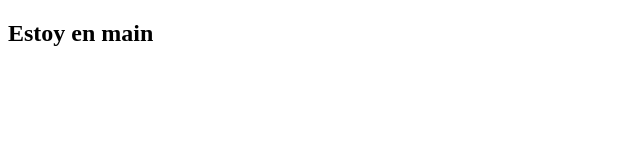
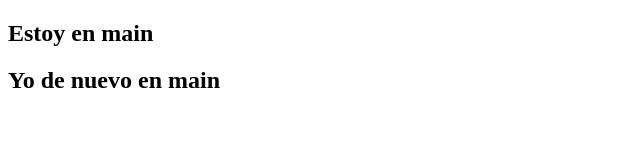
Before and after one commit to Nicolas-zero/PruebaGit2, a plain HTML site: page index.html in a window 1280 px wide. Shown: the whole page, without its empty margins (0-640 px from the left). Drawn offline with Linux system fonts and the light colour scheme.

Commit message:
feat :memo: This is my third commit

```diff
--- a/index.html
+++ b/index.html
@@ -7,5 +7,6 @@
 </head>
 <body>
     <h2>Estoy en main</h2>
+    <h2>Yo de nuevo en main</h2>
 </body>
 </html>
```
